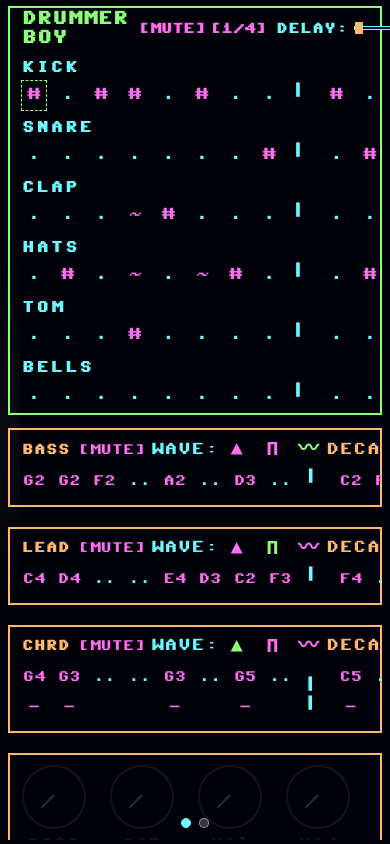
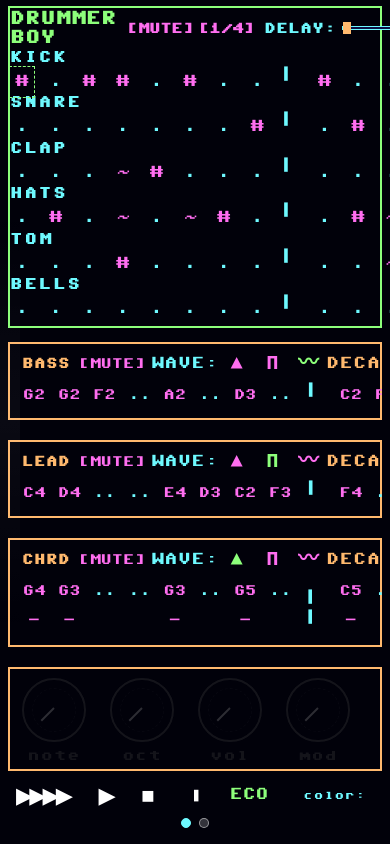
Before and after one commit to danhstorm/tinybitstudio, a website: page index.html in a window 390 px wide. Drawn offline with nearby package versions, Linux system fonts and the light colour scheme.

Commit message:
more mobile

```diff
--- a/styles.css
+++ b/styles.css
@@ -1456,10 +1456,10 @@ body.low-power * {
 @media (max-width: 650px) {
   body,
   html {
-    overflow: hidden;
-    position: fixed;
+    overflow: auto;
+    position: relative;
     width: 100%;
-    height: 100%;
+    min-height: 100%;
     overscroll-behavior: none;
     touch-action: none;
     background: radial-gradient(circle at center, #1a1a2e 0%, #000 100%) !important;
@@ -1467,8 +1467,9 @@ body.low-power * {
 
   #console {
     width: 100%;
-    height: 100%;
-    overflow: hidden;
+    min-height: 100vh;
+    max-height: 100vh;
+    overflow-y: auto;
     padding: 0;
     border: none;
     background: #01010a;
@@ -1481,7 +1482,7 @@ body.low-power * {
 
   #workspace {
     width: 200%;
-    height: 100%;
+    min-height: 100%;
     display: grid;
     grid-template-columns: 50% 50%;
     grid-template-rows: auto minmax(0, 1fr);
@@ -1526,6 +1527,11 @@ body.low-power * {
     min-height: 0;
   }
 
+  #drum-body {
+    gap: 0.1rem;
+    padding: 0;
+  }
+
   #synth-panel .panel-body {
     overflow-y: auto;
     padding-bottom: 6rem;
@@ -1540,8 +1546,9 @@ body.low-power * {
   .drum-row {
     flex-direction: column;
     align-items: stretch;
-    margin-bottom: 0.05rem;
-    gap: 0.05rem;
+    margin-bottom: 0;
+    gap: 0;
+    line-height: 1;
   }
 
   .drum-label {
@@ -1561,6 +1568,10 @@ body.low-power * {
   #drum-panel .panel-body {
     padding-top: 0.1rem;
     padding-bottom: 0.1rem;
+  }
+
+  #drum-body {
+    gap: 0;
   }
 
   .track-body-row {
```
